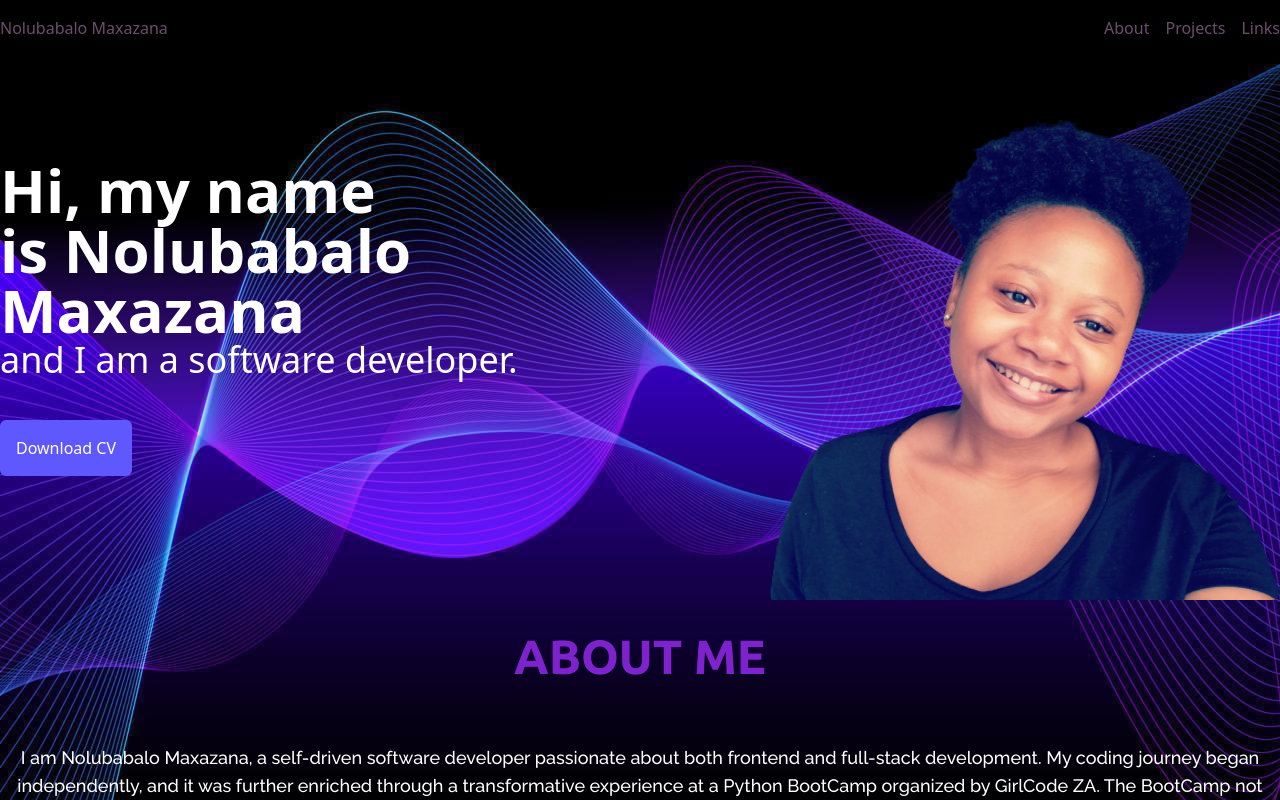
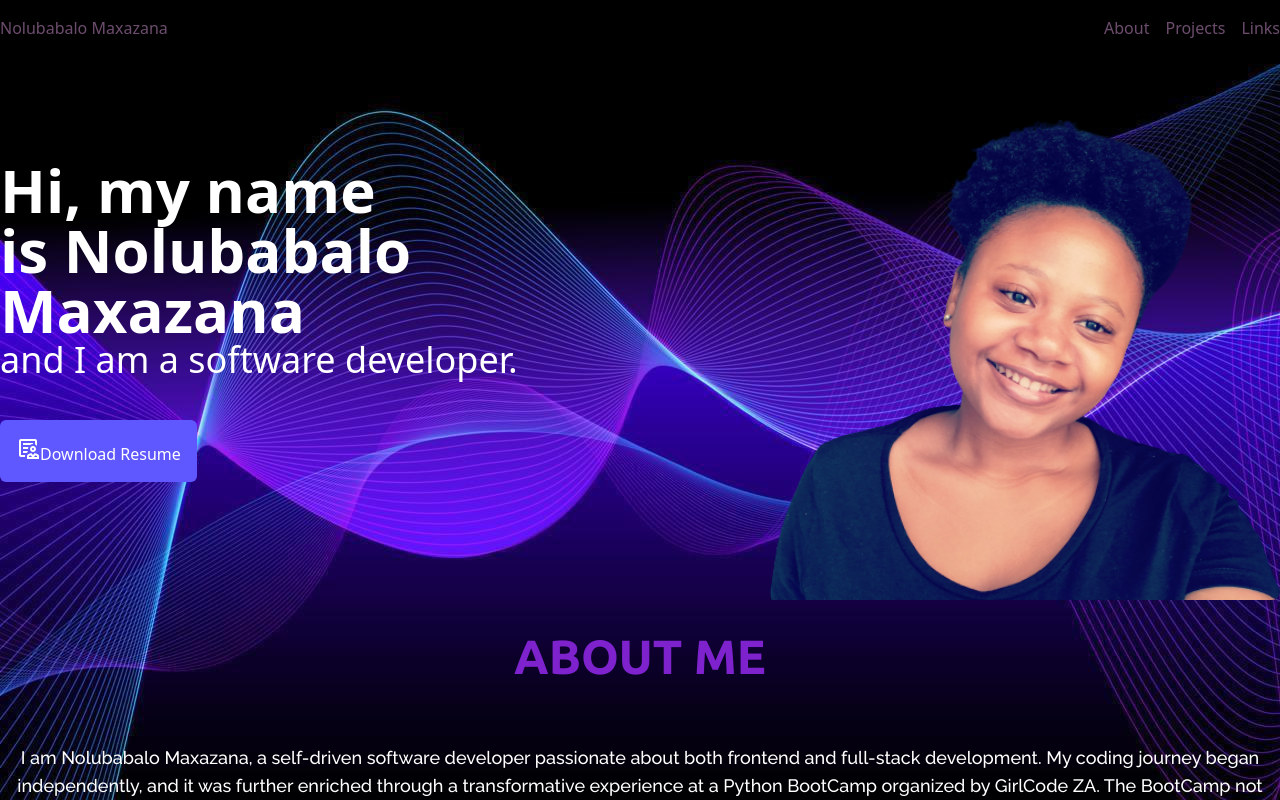
Before and after one commit to Nolu-M/nolu-portfolio, a React (Vite) app: page / in a window 1280 px wide. Shown: the top 800 px of the page. Built offline with nearby package versions, Linux system fonts and the light colour scheme.

Commit message:
Added resume icon

```diff
--- a/index.html
+++ b/index.html
@@ -5,6 +5,8 @@
   <meta charset="UTF-8" />
   <link rel="icon" type="image/svg+xml" href="/vite.svg" />
   <link rel="stylesheet" href="https://cdn.jsdelivr.net/gh/devicons/devicon@v2.15.1/devicon.min.css">
+  <link rel="stylesheet"
+    href="https://fonts.googleapis.com/css2?family=Material+Symbols+Outlined:opsz,wght,FILL,GRAD@20..48,100..700,0..1,-50..200" />
   <meta name="viewport" content="width=device-width, initial-scale=1.0" />
   <title>Nolubabalo Portfolio</title>
 </head>
--- a/src/components/Introduction.jsx
+++ b/src/components/Introduction.jsx
@@ -12,7 +12,8 @@
                             <h2 className='text-4xl text-white font-medium'>and I am a software developer.</h2>
                         </div>
                         <div className='flex mb-10 mt-10'>
-                            <a className='p-4 bg-[#5F57FF] text-[#fff] rounded-md' href={MyCV} target="_blank" rel="noopener noreferrer">Download CV</a>
+                            <a className='p-4 bg-[#5F57FF] text-[#fff] rounded-md' href={MyCV} target="_blank" rel="noopener noreferrer">
+                                <span className="material-symbols-outlined">clinical_notes</span>Download Resume</a>
                         </div>
                     </div>
                     <div className='container col-lg-6'>
```
